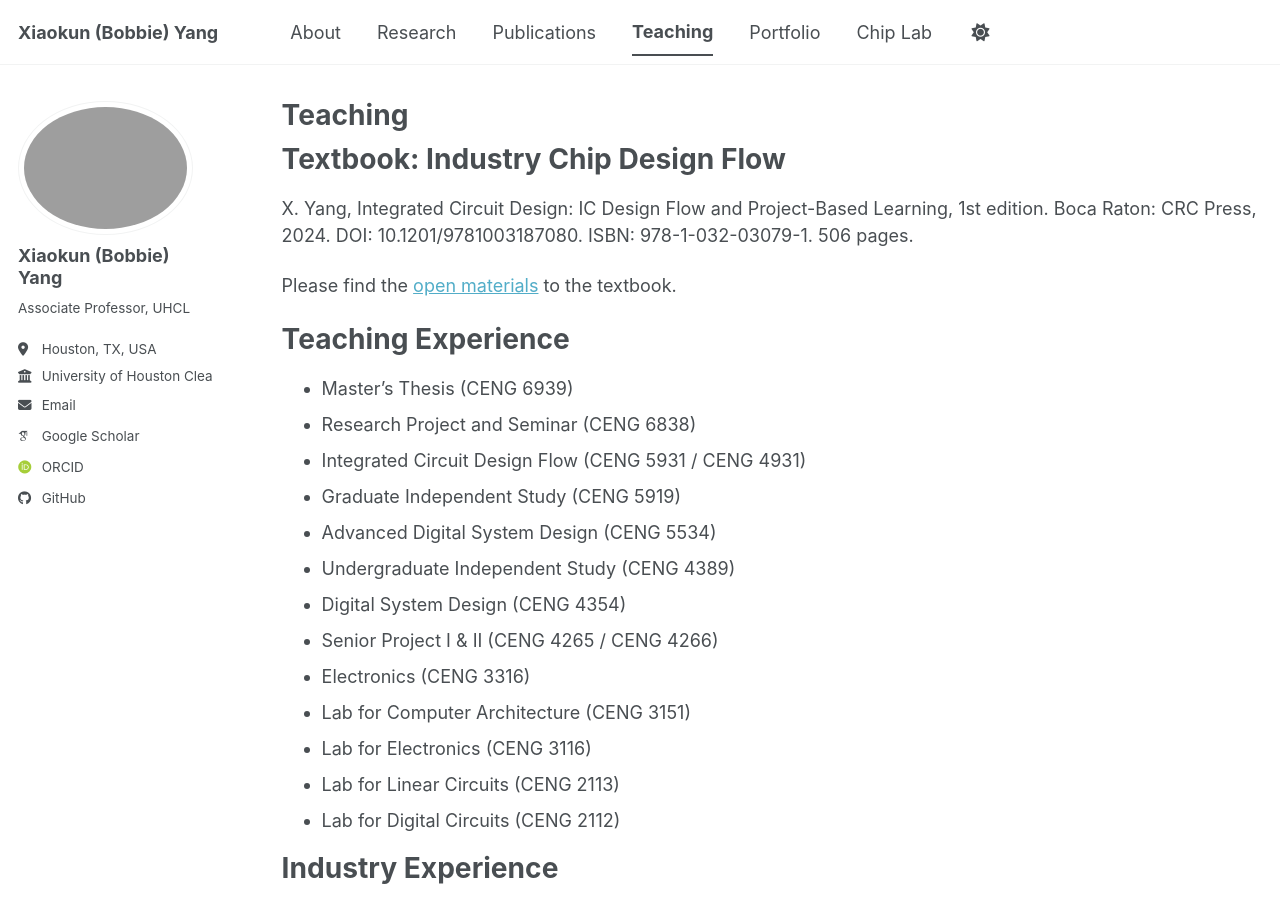
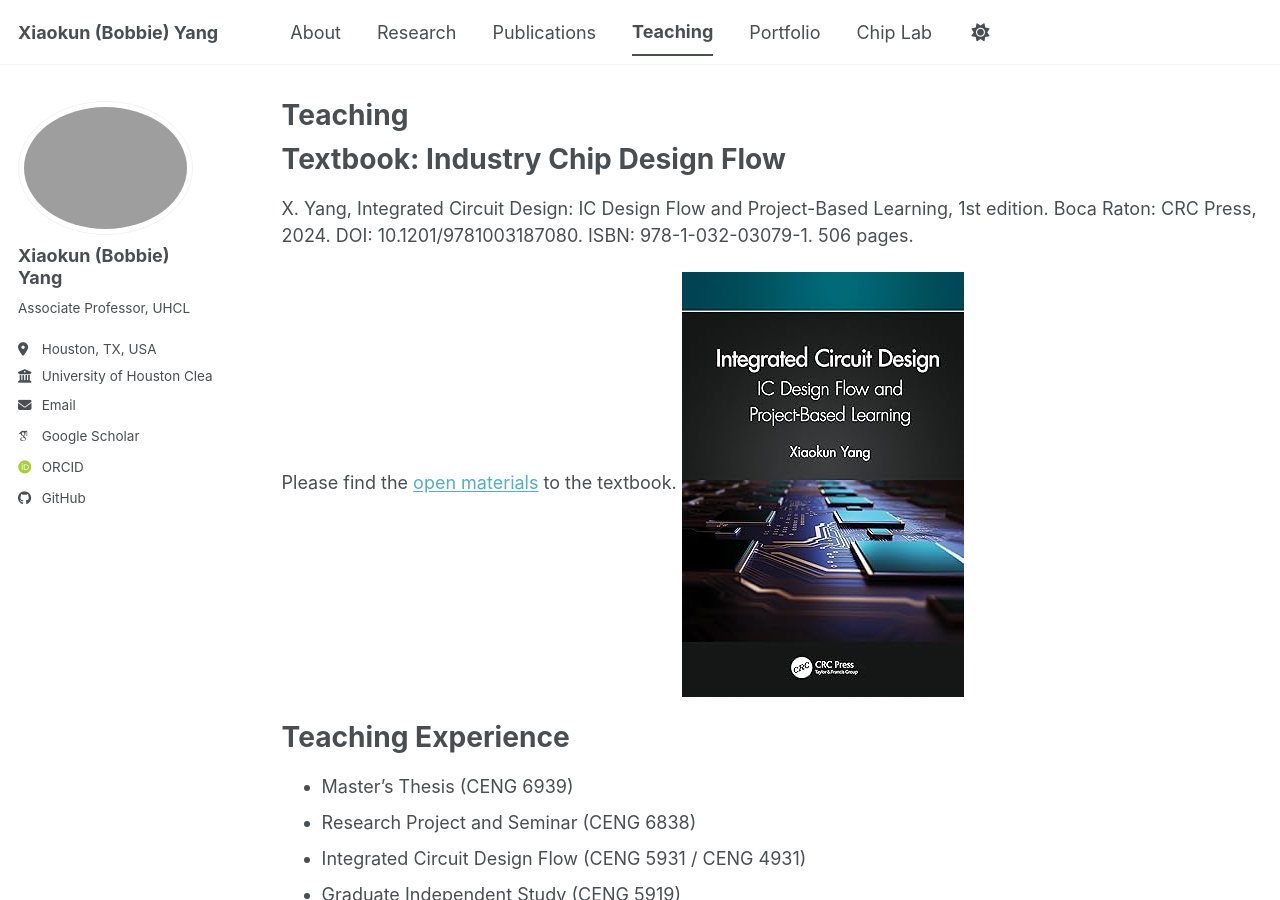
Before and after one commit to bobbieyang/bobbieyang.github.io, a Jekyll site: the page built from _pages/teaching.md, in a window 1280 px wide and 900 px high. Built offline with Jekyll 4.4.1, drawn with Linux system fonts in a browser that asks for light colours; some web fonts are replaced; a script bundle is joined from its source files by our own code; library files that are not in the unit come from our copies.

Commit message:
Update teaching.md

```diff
--- a/_pages/teaching.md
+++ b/_pages/teaching.md
@@ -14,6 +14,7 @@ Textbook: Industry Chip Design Flow
 X. Yang, Integrated Circuit Design: IC Design Flow and Project-Based Learning, 1st edition. Boca Raton: CRC Press, 2024. DOI: 10.1201/9781003187080. ISBN: 978-1-032-03079-1. 506 pages.
 
 Please find the [open materials](https://github.com/IC-Design-Lab/IC-Design.git) to the textbook.
+![Integrated Circuit Design book cover]({{ base_path }}/images/ic design book.jpg)
 
 
 Teaching Experience
```
